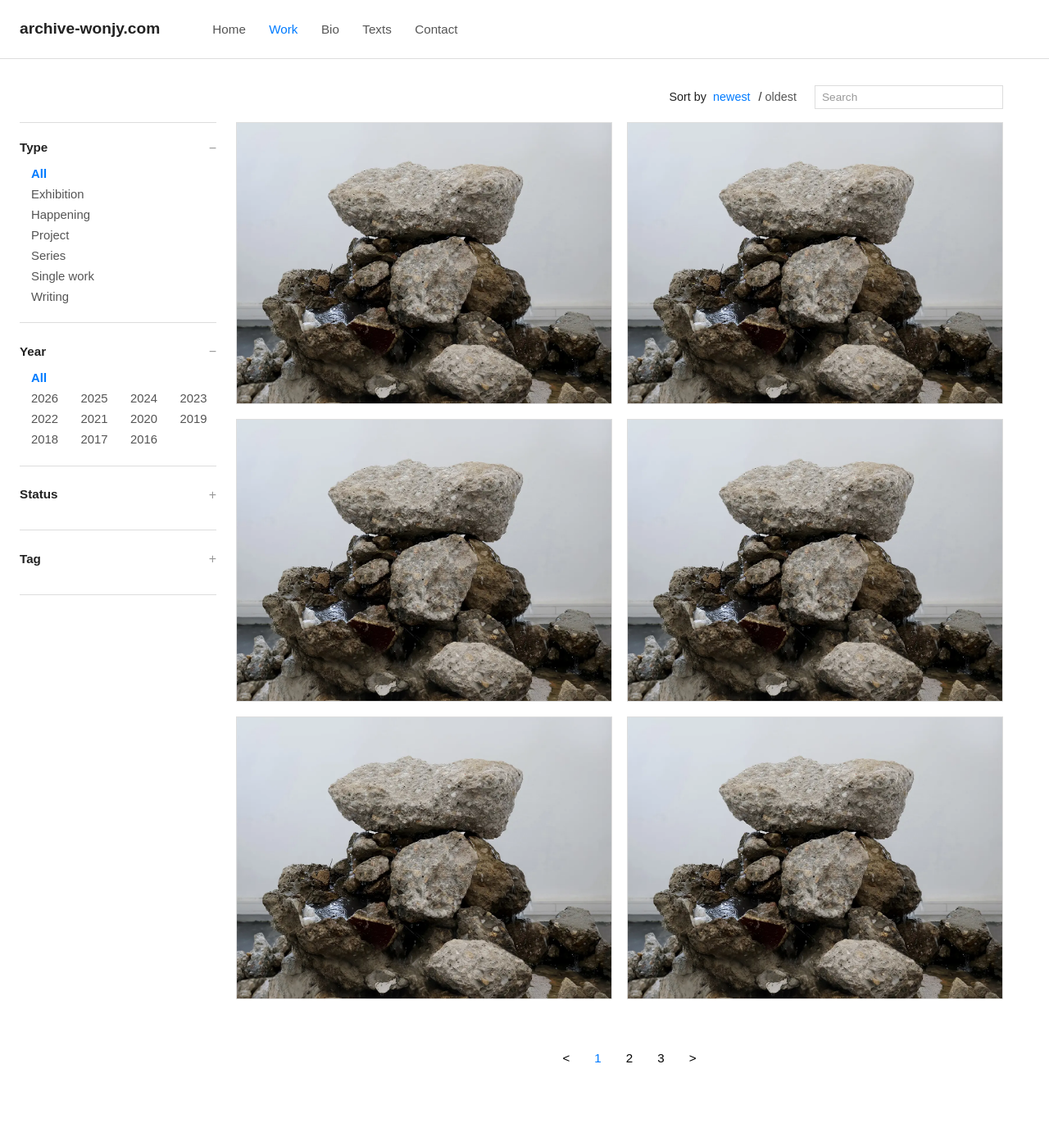
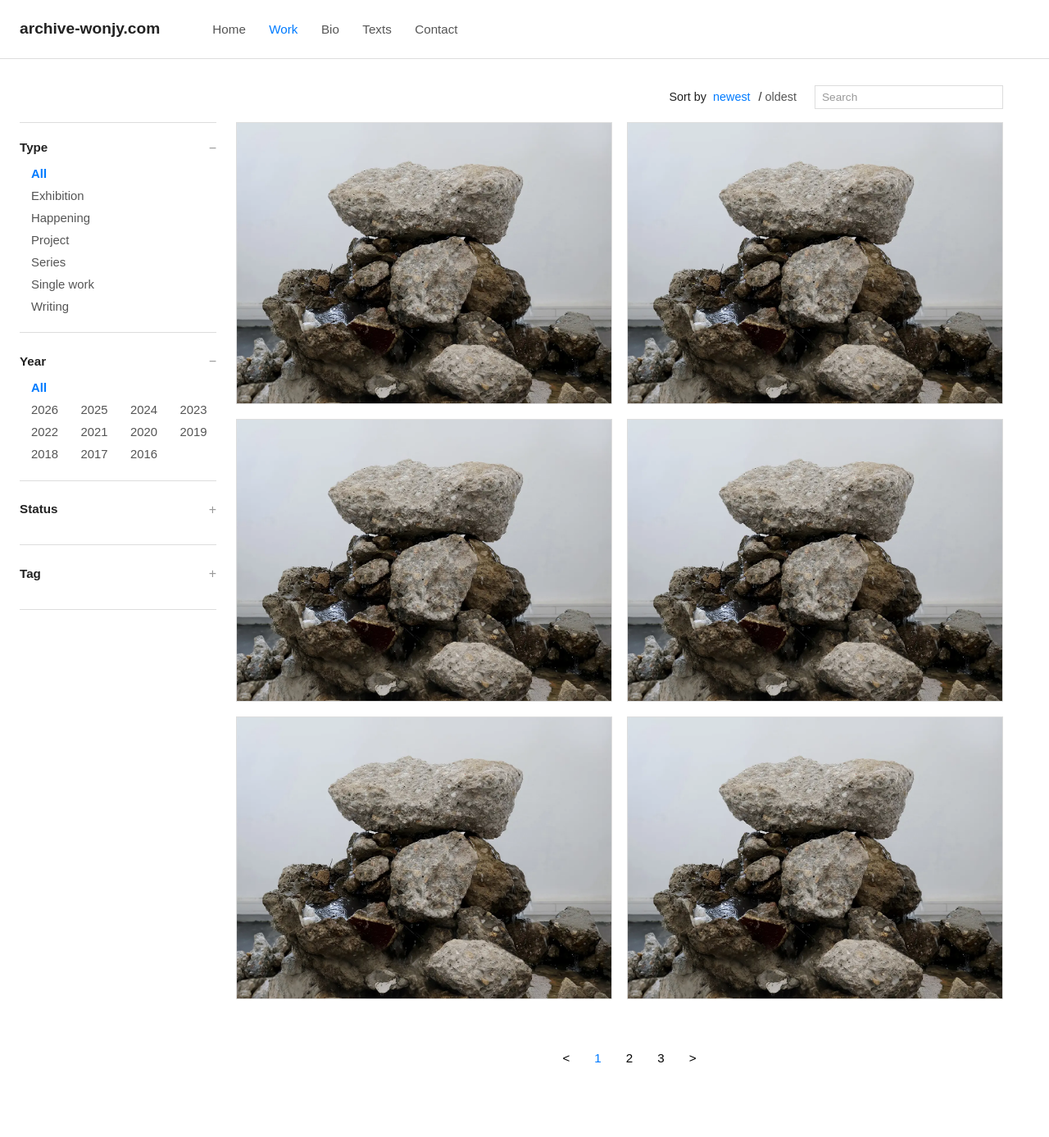
Before and after one commit to Won-Jy/archive-wonjy, a Jekyll site: the page built from work.html, in a window 1280 px wide. Shown: the whole page at 82% size. Built offline with Jekyll 4.4.1, drawn with Linux system fonts in a browser that asks for light colours.

Commit message:
Update work.html

```diff
--- a/work.html
+++ b/work.html
@@ -192,7 +192,7 @@
 .sidebar .filter-group[data-filter="tag"] .chips{
   display:flex;
   flex-direction:column;
-  gap:10px;           /* 필요시 3~6px로 조절 */
+  gap:12px;           /* 사이드 바 필터 세로로 정렬된 버튼들 사이 상하 간격*/
 }
 
 /* Year는 grid gap만 사용 (항목 자체 padding 제거) */
@@ -200,7 +200,7 @@
   display:grid;
   grid-template-columns:repeat(4, auto);
   column-gap:16px;
-  row-gap:10px;
+  row-gap:12px; /* 연도 행들 사이의 위아래 간격*/
   align-content:start;
 }
 .filter-group[data-filter="year"] .chip{ padding:0; margin:0; }
```
